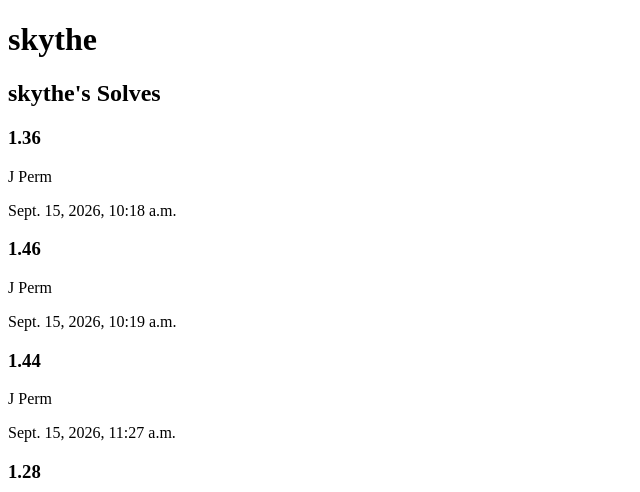
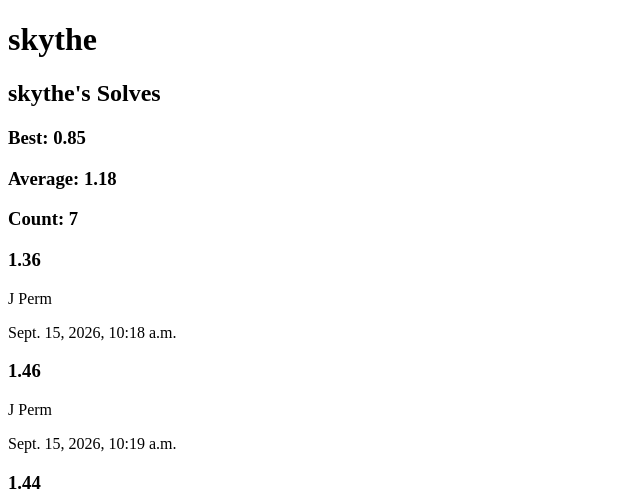
Before and after one commit to Skythe7/algodex, a Django app: page /profile/1 in a window 1280 px wide. Shown: the top 492 px of the page, without its empty margins (0-640 px from the left). Run offline with Django 5.2, Linux system fonts and the light colour scheme; data comes from the database, SQL or seed files in the repository.

Commit message:
Add statistics

```diff
--- a/Algodex/main/templates/profile.html
+++ b/Algodex/main/templates/profile.html
@@ -6,12 +6,19 @@
     <h1>{{ user.username }}</h1>
 
     <div>
+        {% if solves %}
             <h2>{{ user.username }}'s Solves</h2>
+
+            <h3>Best: <span>{{ stats.best }}</span></h3>
+            <h3>Average: <span>{{ stats.average }}</span></h3>
+            <h3>Count: <span>{{ stats.count }}</span></h3>
+
             {% for solve in solves %}
                 <h3>{{ solve.time|floatformat:2 }}</h3>
                 <p>{{ solve.algorithm }}</p>
                 <p>{{ solve.timestamp }}</p>
             {% endfor %}
+        {% endif %}
     </div>
 
 {% endblock %}
--- a/Algodex/main/views.py
+++ b/Algodex/main/views.py
@@ -8,6 +8,7 @@ from django.contrib.auth.models import User
 from django.contrib import messages
 import json
 from django.http import JsonResponse
+from django.db.models import Avg, Min, Count
 
 # Algorithms library
 
@@ -148,8 +149,10 @@ def save_solve(request):
 def profile_page(request, id):
     user = User.objects.get(id=id)
     solves = models.Solve.objects.filter(user=user)
+    stats = solves.aggregate(best=Min("time"), average=Avg("time"), count=Count("id"))
 
     return render(request, 'profile.html', {
         "user": user,
         "solves": solves,
+        "stats": stats,
     })
```
Lines whose indentation alone changed are shown as unchanged.
